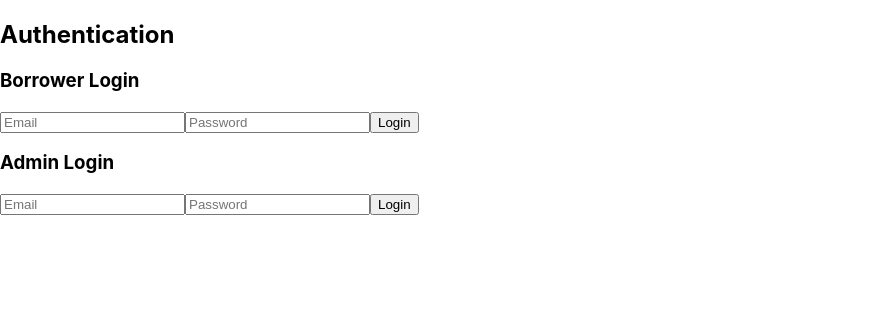
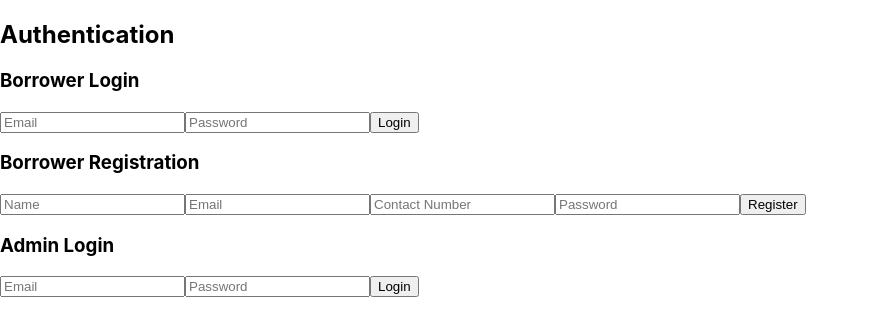
Before and after one commit to HaRsHGoRR/library-management-system, a React (Create React App) app: page /authentication in a window 1280 px wide. Shown: the top 336 px of the page, without its empty margins (0-869 px from the left). Built offline with nearby package versions, Linux system fonts and the light colour scheme.

Commit message:
some fixes

```diff
--- a/src/component/AuthenticationComponent.jsx
+++ b/src/component/AuthenticationComponent.jsx
@@ -5,6 +5,12 @@ const AuthenticationComponent = () => {
     const [isBorrowerLoggedIn, setIsBorrowerLoggedIn] = useState(false);
     const [isUserAdminLoggedIn, setIsAdminLoggedIn] = useState(false);
     const [borrowerLoginData, setBorrowerLoginData] = useState({ email: '', password: '' });
+    const [borrowerRegistrationData, setBorrowerRegistrationData] = useState({
+        name: '',
+        email: '',
+        contactNumber: '',
+        password: ''
+    });
     const [adminLoginData, setAdminLoginData] = useState({ email: '', password: '' });
     const [toastMessage, setToastMessage] = useState('');
     const [toastStyle, setToastStyle] = useState({});
@@ -29,10 +35,8 @@ const AuthenticationComponent = () => {
                 if (password.password === borrowerLoginData.password) {
                     setIsBorrowerLoggedIn(true);
                     setIsAdminLoggedIn(false);
-                  //  console.log(password.password);
                     showToast('Borrower login successful', 'success');
                 } else {
-
                     showToast('Invalid credentials', 'error');
                 }
             } else {
@@ -44,6 +48,20 @@ const AuthenticationComponent = () => {
         }
     };
 
+    const handleBorrowerRegistration = async (event) => {
+        event.preventDefault();
+        try {
+            const response = await axios.post('http://localhost:8080/api/borrowers/register', borrowerRegistrationData);
+            if (response.status >= 200 && response.status < 300) {
+                showToast('Borrower registration successful', 'success');
+            } else {
+                showToast('Failed to register borrower', 'error');
+            }
+        } catch (error) {
+            console.error('Error registering borrower:', error);
+            showToast('Error registering borrower', 'error');
+        }
+    };
 
     const handleAdminLogin = async (event) => {
         event.preventDefault();
@@ -62,10 +80,14 @@ const AuthenticationComponent = () => {
         }
     };
 
-
-    const handleBorrowerInputChange = (event) => {
+    const handleBorrowerLoginInputChange = (event) => {
         const { name, value } = event.target;
         setBorrowerLoginData({ ...borrowerLoginData, [name]: value });
+    };
+
+    const handleBorrowerRegistrationInputChange = (event) => {
+        const { name, value } = event.target;
+        setBorrowerRegistrationData({ ...borrowerRegistrationData, [name]: value });
     };
 
     const handleAdminInputChange = (event) => {
@@ -79,9 +101,19 @@ const AuthenticationComponent = () => {
             <div>
                 <h3>Borrower Login</h3>
                 <form onSubmit={handleBorrowerLogin}>
-                    <input type="email" name="email" placeholder="Email" value={borrowerLoginData.email} onChange={handleBorrowerInputChange} />
-                    <input type="password" name="password" placeholder="Password" value={borrowerLoginData.password} onChange={handleBorrowerInputChange} />
+                    <input type="email" name="email" placeholder="Email" value={borrowerLoginData.email} onChange={handleBorrowerLoginInputChange} />
+                    <input type="password" name="password" placeholder="Password" value={borrowerLoginData.password} onChange={handleBorrowerLoginInputChange} />
                     <button type="submit">Login</button>
+                </form>
+            </div>
+            <div>
+                <h3>Borrower Registration</h3>
+                <form onSubmit={handleBorrowerRegistration}>
+                    <input type="text" name="name" placeholder="Name" value={borrowerRegistrationData.name} onChange={handleBorrowerRegistrationInputChange} />
+                    <input type="email" name="email" placeholder="Email" value={borrowerRegistrationData.email} onChange={handleBorrowerRegistrationInputChange} />
+                    <input type="text" name="contactNumber" placeholder="Contact Number" value={borrowerRegistrationData.contactNumber} onChange={handleBorrowerRegistrationInputChange} />
+                    <input type="password" name="password" placeholder="Password" value={borrowerRegistrationData.password} onChange={handleBorrowerRegistrationInputChange} />
+                    <button type="submit">Register</button>
                 </form>
             </div>
             <div>
--- a/src/component/BorrowerManagementComponent.jsx
+++ b/src/component/BorrowerManagementComponent.jsx
@@ -9,7 +9,8 @@ const BorrowerManagementComponent = () => {
     const [newBorrowerData, setNewBorrowerData] = useState({
         name: '',
         email: '',
-        contactNumber: ''
+        contactNumber: '',
+        password: '' // New field for password
     });
     const [showAddForm, setShowAddForm] = useState(false);
 
@@ -45,10 +46,10 @@ const BorrowerManagementComponent = () => {
     // Function to add a new borrower
     const handleAddBorrower = async () => {
         try {
-            const response = await axios.post('http://localhost:8080/api/borrowers/add', newBorrowerData);
+            const response = await axios.post('http://localhost:8080/api/borrowers/register', newBorrowerData);
             setBorrowers([...borrowers, response.data]);
             setShowAddForm(false); // Close the form after adding borrower
-            setNewBorrowerData({ name: '', email: '', contactNumber: '' }); // Reset form data
+            setNewBorrowerData({ name: '', email: '', contactNumber: '', password: '' }); // Reset form data
         } catch (error) {
             setError('Error adding borrower. Please try again later.');
             console.error('Error adding borrower:', error);
@@ -87,6 +88,12 @@ const BorrowerManagementComponent = () => {
                         value={newBorrowerData.contactNumber}
                         onChange={(e) => setNewBorrowerData({ ...newBorrowerData, contactNumber: e.target.value })}
                     />
+                    <input
+                        type="password"
+                        placeholder="Password" // New input for password
+                        value={newBorrowerData.password}
+                        onChange={(e) => setNewBorrowerData({ ...newBorrowerData, password: e.target.value })}
+                    />
                     <button onClick={handleAddBorrower}>Add</button>
                 </div>
             )}
```
